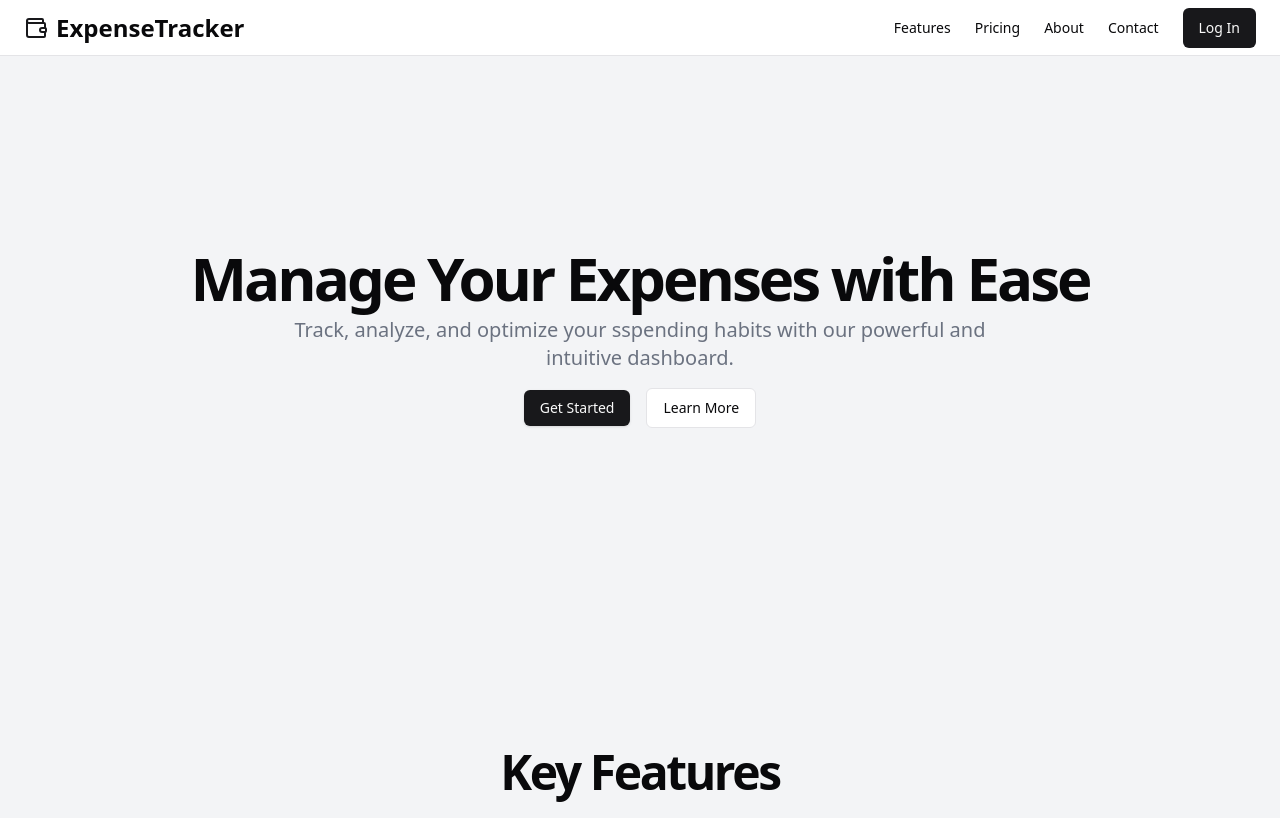
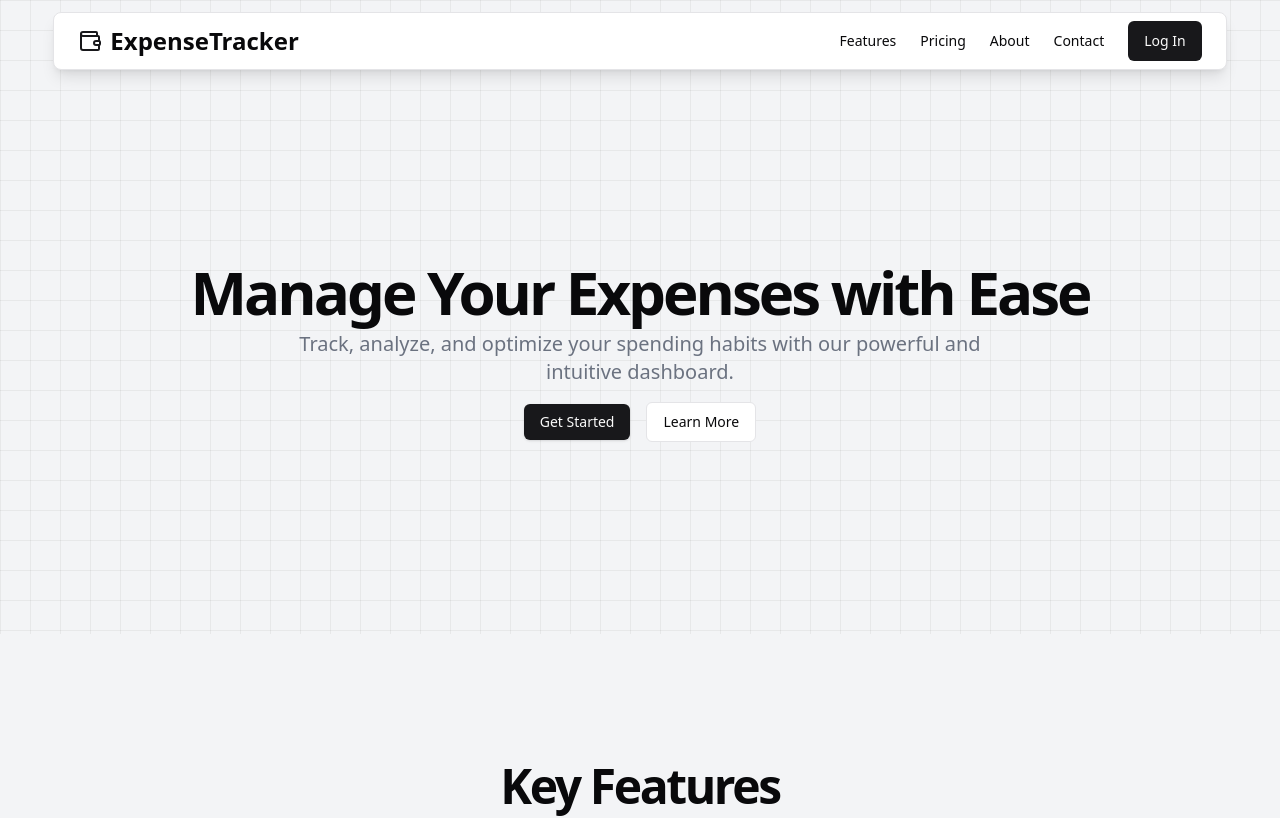
Before and after one commit to CodeMan62/FinFlow, a Next.js app: page / in a window 1280 px wide. Shown: the top 818 px of the page. Built offline with nearby package versions, Linux system fonts and the light colour scheme; no server answers.

Commit message:
📦 UI Changes

```diff
--- /dev/null
+++ b/src/app/(Landing)/layout.tsx
@@ -0,0 +1,40 @@
+import type { Metadata } from "next";
+import localFont from "next/font/local";
+import "../globals.css";
+import Navbar from "@/components/Navbar";
+import { SessionProvider } from "next-auth/react";
+
+const geistSans = localFont({
+  src: "../fonts/GeistVF.woff",
+  variable: "--font-geist-sans",
+  weight: "100 900",
+});
+const geistMono = localFont({
+  src: "../fonts/GeistMonoVF.woff",
+  variable: "--font-geist-mono",
+  weight: "100 900",
+});
+
+export const metadata: Metadata = {
+  title: "Expensify",
+  description: "Expense Tracker",
+};
+
+export default function RootLayout({
+  children,
+}: Readonly<{
+  children: React.ReactNode;
+}>) {
+  return (
+    <html lang="en">
+      <SessionProvider>
+        <body
+          className={`${geistSans.variable} ${geistMono.variable} antialiased bg-gray-100 grid-background`}
+        >
+          <Navbar />
+          {children}
+        </body>
+      </SessionProvider>
+    </html>
+  );
+}
--- a/src/app/page.tsx
+++ b/src/app/(Landing)/page.tsx
@@ -1,5 +1,4 @@
 import LandingPage from "@/components/LandingPage";
-import Image from "next/image";
 
 export default function Home() {
   return (
--- a/src/app/layout.tsx
+++ b/src/app/(Main)/layout.tsx
@@ -1,16 +1,16 @@
 import type { Metadata } from "next";
 import localFont from "next/font/local";
-import "./globals.css";
+import "../globals.css";
 import Navbar from "@/components/Navbar";
 import { SessionProvider } from "next-auth/react";
 
 const geistSans = localFont({
-  src: "./fonts/GeistVF.woff",
+  src: "../fonts/GeistVF.woff",
   variable: "--font-geist-sans",
   weight: "100 900",
 });
 const geistMono = localFont({
-  src: "./fonts/GeistMonoVF.woff",
+  src: "../fonts/GeistMonoVF.woff",
   variable: "--font-geist-mono",
   weight: "100 900",
 });
@@ -31,7 +31,7 @@ export default function RootLayout({
         <body
           className={`${geistSans.variable} ${geistMono.variable} antialiased bg-gray-100`}
         >
-          <Navbar />
+          {/* <Navbar /> */}
           {children}
         </body>
       </SessionProvider>
--- a/src/app/login/page.tsx
+++ b/src/app/(Main)/login/page.tsx
@@ -61,12 +61,22 @@ export default function Login() {
             Continue with GitHub
           </Button>
         </CardContent>
-        <CardFooter className="flex flex-col space-y-4">
+        <CardFooter className="flex flex-col space-y-2">
           <div className="text-sm text-center space-y-2">
             <p>
               Don't have an account?{" "}
-              <Link href="/signup" className="text-primary hover:underline">
+              <Link
+                href="/signup"
+                className="text-primary hover:underline text-blue-500"
+              >
                 Sign up
+              </Link>{" "}
+              or{" "}
+              <Link
+                href="/"
+                className="text-primary hover:underline text-blue-500"
+              >
+                Go back
               </Link>
             </p>
           </div>
--- a/src/app/globals.css
+++ b/src/app/globals.css
@@ -27,7 +27,7 @@
     --chart-3: 197 37% 24%;
     --chart-4: 43 74% 66%;
     --chart-5: 27 87% 67%;
-    --radius: 0.5rem
+    --radius: 0.5rem;
   }
   .dark {
     --background: 240 10% 3.9%;
@@ -53,7 +53,7 @@
     --chart-2: 160 60% 45%;
     --chart-3: 30 80% 55%;
     --chart-4: 280 65% 60%;
-    --chart-5: 340 75% 55%
+    --chart-5: 340 75% 55%;
   }
 }
 @layer base {
@@ -64,3 +64,15 @@
     @apply bg-background text-foreground;
   }
 }
+
+.grid-background {
+  position: relative;
+  background-color: #f3f4f6;
+  background-image: linear-gradient(
+      to right,
+      rgba(0, 0, 0, 0.05) 1px,
+      transparent 1px
+    ),
+    linear-gradient(to bottom, rgba(0, 0, 0, 0.05) 1px, transparent 1px);
+  background-size: 30px 30px;
+}
--- a/src/components/LandingPage.tsx
+++ b/src/components/LandingPage.tsx
@@ -16,14 +16,14 @@ export default function LandingPage() {
     <div className="flex flex-col min-h-screen">
       <main className="flex-1">
         <section className="w-full py-12 md:py-24 lg:py-32 xl:py-48">
-          <div className="container px-4 md:px-6">
+          <div className="px-4 md:px-6">
             <div className="flex flex-col items-center space-y-4 text-center">
               <div className="space-y-2">
                 <h1 className="text-3xl font-bold tracking-tighter sm:text-4xl md:text-5xl lg:text-6xl/none">
                   Manage Your Expenses with Ease
                 </h1>
                 <p className="mx-auto max-w-[700px] text-gray-500 md:text-xl dark:text-gray-400">
-                  Track, analyze, and optimize your sspending habits with our
+                  Track, analyze, and optimize your spending habits with our
                   powerful and intuitive dashboard.
                 </p>
               </div>
@@ -37,7 +37,7 @@ export default function LandingPage() {
           </div>
         </section>
         <section className="w-full py-12 md:py-24 lg:py-32 bg-gray-100 dark:bg-gray-800">
-          <div className="container px-4 md:px-6">
+          <div className=" px-4 md:px-6">
             <h2 className="text-3xl font-bold tracking-tighter sm:text-4xl md:text-5xl text-center mb-8">
               Key Features
             </h2>
@@ -76,7 +76,7 @@ export default function LandingPage() {
           </div>
         </section>
         <section className="w-full py-12 md:py-24 lg:py-32">
-          <div className="container px-4 md:px-6">
+          <div className="px-4 md:px-6">
             <h2 className="text-3xl font-bold tracking-tighter sm:text-4xl md:text-5xl text-center mb-8">
               What Our Users Say
             </h2>
@@ -121,7 +121,7 @@ export default function LandingPage() {
           </div>
         </section>
         <section className="w-full py-12 md:py-24 lg:py-32 bg-gray-100 dark:bg-gray-800">
-          <div className="container px-4 md:px-6">
+          <div className="px-4 md:px-6">
             <h2 className="text-3xl font-bold tracking-tighter sm:text-4xl md:text-5xl text-center mb-8">
               Pricing Plans
             </h2>
@@ -199,7 +199,7 @@ export default function LandingPage() {
           </div>
         </section>
         <section className="w-full py-12 md:py-24 lg:py-32">
-          <div className="container px-4 md:px-6">
+          <div className="px-4 md:px-6">
             <div className="flex flex-col items-center space-y-4 text-center">
               <div className="space-y-2">
                 <h2 className="text-3xl font-bold tracking-tighter sm:text-4xl md:text-5xl">
@@ -220,7 +220,7 @@ export default function LandingPage() {
           </div>
         </section>
       </main>
-      <footer className="flex flex-col gap-2 sm:flex-row py-6 w-full shrink-0 items-center px-4 md:px-6 border-t">
+      <footer className="flex bg-white flex-col gap-2 sm:flex-row py-6 w-full shrink-0 items-center px-4 md:px-6 border-t">
         <p className="text-xs text-gray-500 dark:text-gray-400">
           © 2023 ExpenseTracker Inc. All rights reserved.
         </p>
--- a/src/components/Navbar.tsx
+++ b/src/components/Navbar.tsx
@@ -24,7 +24,7 @@ const Navbar = () => {
   };
 
   return (
-    <header className="px-4 lg:px-6 h-14 flex items-center border-b bg-white">
+    <header className="relative mx-auto mt-3 bg-white shadow-lg rounded-lg px-4 lg:px-6 py-2 w-11/12 max-w-8xl h-auto flex items-center border">
       <Link className="flex items-center justify-center" href="#">
         <Wallet className="h-6 w-6 text-primary" />
         <span className="ml-2 text-2xl font-bold">ExpenseTracker</span>
--- a/src/components/Sidebar.tsx
+++ b/src/components/Sidebar.tsx
@@ -1,3 +1,4 @@
+"use client";
 import Link from "next/link";
 import { Button } from "@/components/ui/button";
 import { Avatar, AvatarFallback, AvatarImage } from "@/components/ui/avatar";
@@ -9,8 +10,24 @@ import {
   LogOut,
   HelpCircle,
 } from "lucide-react";
+import {
+  DropdownMenu,
+  DropdownMenuContent,
+  DropdownMenuItem,
+  DropdownMenuLabel,
+  DropdownMenuSeparator,
+  DropdownMenuTrigger,
+} from "@/components/ui/dropdown-menu";
+import { signOut, useSession } from "next-auth/react";
 
 export default function Sidebar() {
+  const session = useSession();
+
+  const handleLogout = () => {
+    signOut().then(() => {
+      window.location.href = "/";
+    });
+  };
   return (
     <div className="flex flex-col h-screen w-64 bg-background border-r">
       <div className="flex-1 overflow-auto py-2">
@@ -56,16 +73,20 @@ export default function Sidebar() {
         </div> */}
       </div>
       <div className="p-4 border-t">
+        {session.data?.user?.image ? (
           <div className="flex items-center space-x-3 mb-2">
             <Avatar>
               <AvatarImage src="/placeholder-user.jpg" alt="User" />
-            <AvatarFallback>UN</AvatarFallback>
+              <AvatarFallback>{session.data?.user?.image}</AvatarFallback>
             </Avatar>
             <div>
-            <p className="text-sm font-medium">User Name</p>
-            <p className="text-xs text-muted-foreground">user@example.com</p>
+              <p className="text-sm font-medium">{session.data?.user?.name}</p>
+              <p className="text-xs text-muted-foreground">
+                {session.data.user?.email}
+              </p>
             </div>
           </div>
+        ) : null}
         <div className="space-y-2">
           <Button variant="ghost" className="w-full justify-start" asChild>
             <Link href="/settings">
@@ -73,13 +94,20 @@ export default function Sidebar() {
               Settings
             </Link>
           </Button>
-          {/* <Button
+          {session.data?.user?.image ? (
+            <Button
               variant="ghost"
               className="w-full justify-start text-red-500 hover:text-red-600 hover:bg-red-100"
+              onClick={handleLogout}
             >
               <LogOut className="mr-2 h-4 w-4" />
               Log out
-          </Button> */}
+            </Button>
+          ) : (
+            <Link href="/login">
+              <Button className="text-sm w-full mt-3">Log In</Button>
+            </Link>
+          )}
         </div>
       </div>
     </div>
```
Also changed, not shown: src/app/(Main)/login/google.svg (renamed from src/app/login/google.svg), src/app/(Main)/login/googlee.png (renamed from src/app/login/googlee.png), src/app/(Main)/plan/page.tsx (renamed from src/app/plan/page.tsx). Lines whose indentation alone changed are shown as unchanged.
